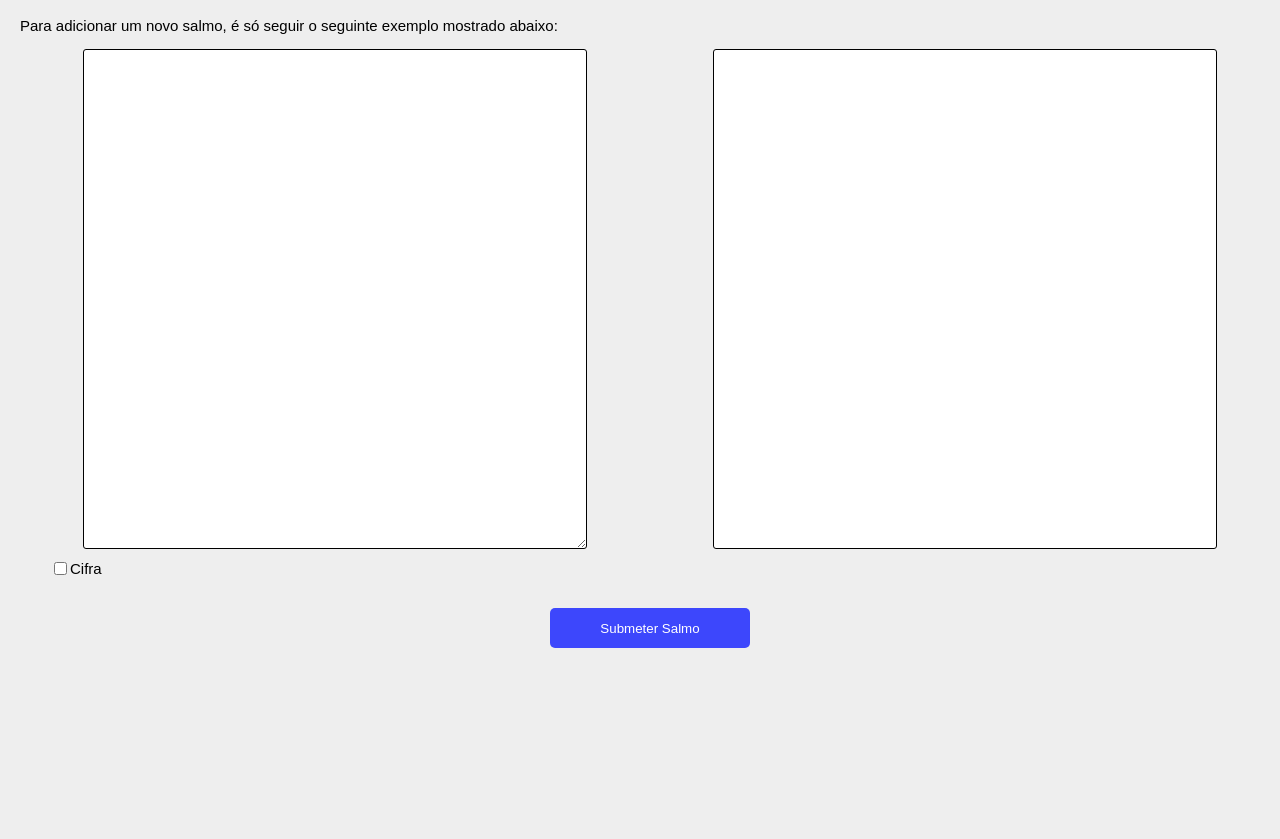
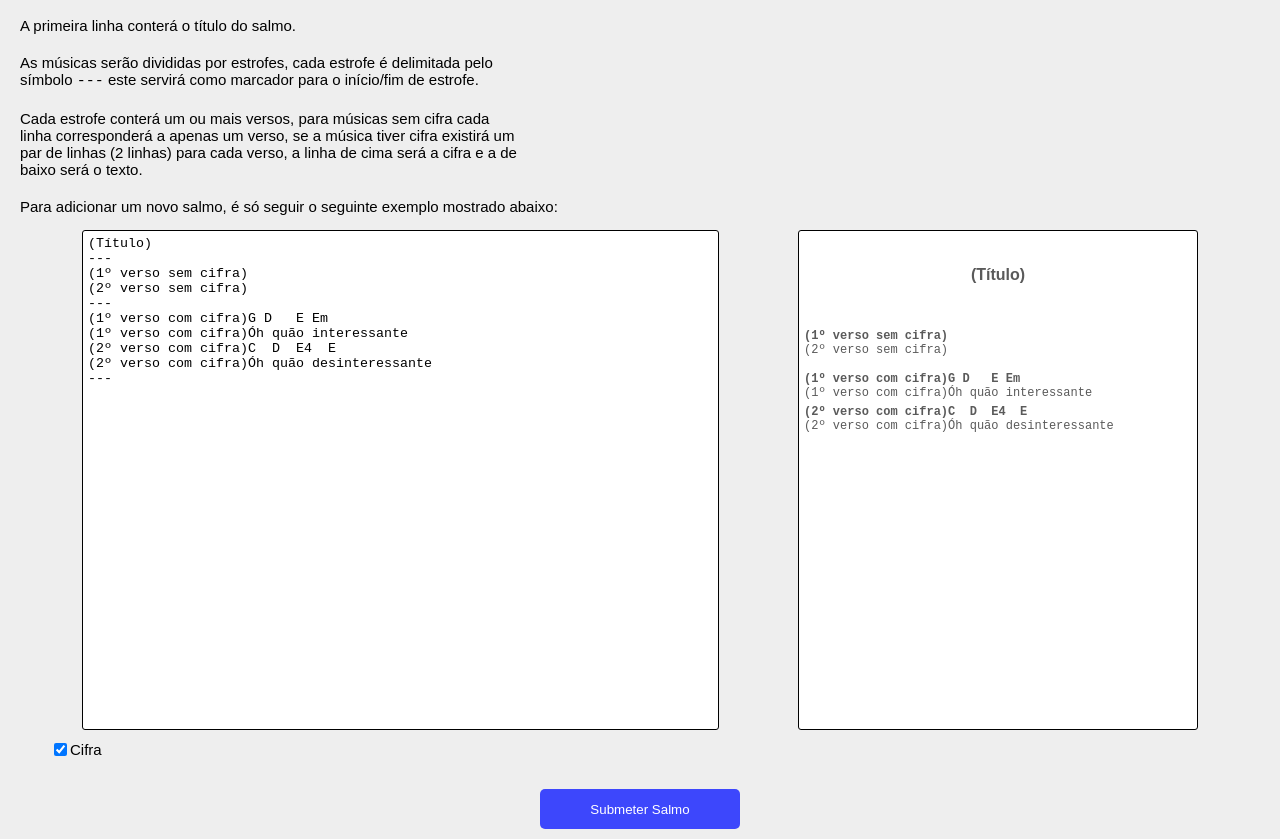
Before and after one commit to JonasFreireAlcantara/util-backend, a website: page public/salterio.html in a window 1280 px wide. Shown: the part 57-896 px from the top of the page. Before the commit the page ends 820 px from the top, so only its background shows below. Drawn offline with nearby package versions, Linux system fonts and the light colour scheme.

Commit message:
enhancement: added example of psalm creation

```diff
--- a/public/css/styles.css
+++ b/public/css/styles.css
@@ -8,7 +8,6 @@ body {
 
   background-color: #eee;
 
-  width: 100vw;
   height: 100vh;
 
   font-family: Arial, Helvetica, sans-serif;
@@ -30,8 +29,13 @@ main > section {
   flex-direction: row;
   justify-content: space-between;
   align-items: center;
-  width: 100%;
+  width: 90%;
   height: fit-content;
+}
+
+.explanation {
+  width: 500px;
+  margin: 20px 0;
 }
 
 #user-input,
@@ -40,13 +44,21 @@ main > section {
   flex-direction: column;
   box-sizing: border-box;
   background-color: #fff;
-  margin: auto;
-  width: 40%;
   min-height: 500px;
   border: 1px solid #000;
   border-radius: 3px;
-  resize: vertical;
+  resize: none;
   padding: 5px;
+}
+
+#user-input {
+  flex: 0.9;
+  margin-right: 10px;
+}
+
+#user-output {
+  width: 400px;
+  min-width: 400px;
 }
 
 .cipher-checkbox-container {
--- a/public/js/script.js
+++ b/public/js/script.js
@@ -1,4 +1,5 @@
-const BACKEND_DOMAIN = "https://jonas-backend.herokuapp.com/api";
+// const BACKEND_DOMAIN = "https://jonas-backend.herokuapp.com/api";
+const BACKEND_DOMAIN = "https://localhost:3333/api";
 
 function sendPsalm() {
   const pass = verifyDataStructure();
@@ -68,7 +69,7 @@ function extractPsalmsElements(string, cipher) {
   const stanzas = [];
   let currentStanza = [];
 
-  for (let k = 0; k < lines.length; k++) {
+  for (let k = 1; k < lines.length; k++) {
     const line = lines[k];
 
     if (line.length === 0) {
@@ -148,3 +149,5 @@ function generateHTML(psalmsElements) {
 
   return html;
 }
+
+updateOutput();
--- a/public/salterio.html
+++ b/public/salterio.html
@@ -15,6 +15,18 @@
     <header>
       <h1>Editor Saltério Brasileiro</h1>
 
+      <p class="explanation">A primeira linha conterá o título do salmo.</p>
+      <p class="explanation">
+        As músicas serão divididas por estrofes, cada estrofe é delimitada pelo
+        símbolo <code>---</code> este servirá como marcador para o início/fim de
+        estrofe.
+      </p>
+      <p class="explanation">
+        Cada estrofe conterá um ou mais versos, para músicas sem cifra cada
+        linha corresponderá a apenas um verso, se a música tiver cifra existirá
+        um par de linhas (2 linhas) para cada verso, a linha de cima será a
+        cifra e a de baixo será o texto.
+      </p>
       <p>
         Para adicionar um novo salmo, é só seguir o seguinte exemplo mostrado
         abaixo:
@@ -23,7 +35,18 @@
 
     <main>
       <section>
-        <textarea oninput="updateOutput()" id="user-input"></textarea>
+        <textarea oninput="updateOutput()" id="user-input">
+(Título)
+---
+(1º verso sem cifra)
+(2º verso sem cifra)
+---
+(1º verso com cifra)G D   E Em
+(1º verso com cifra)Óh quão interessante
+(2º verso com cifra)C  D  E4  E
+(2º verso com cifra)Óh quão desinteressante
+---</textarea
+        >
         <div id="user-output"></div>
       </section>
 
@@ -31,6 +54,7 @@
         <input
           onchange="updateOutput()"
           type="checkbox"
+          checked
           name="cifrado"
           id="cipher-checkbox"
         />
```
